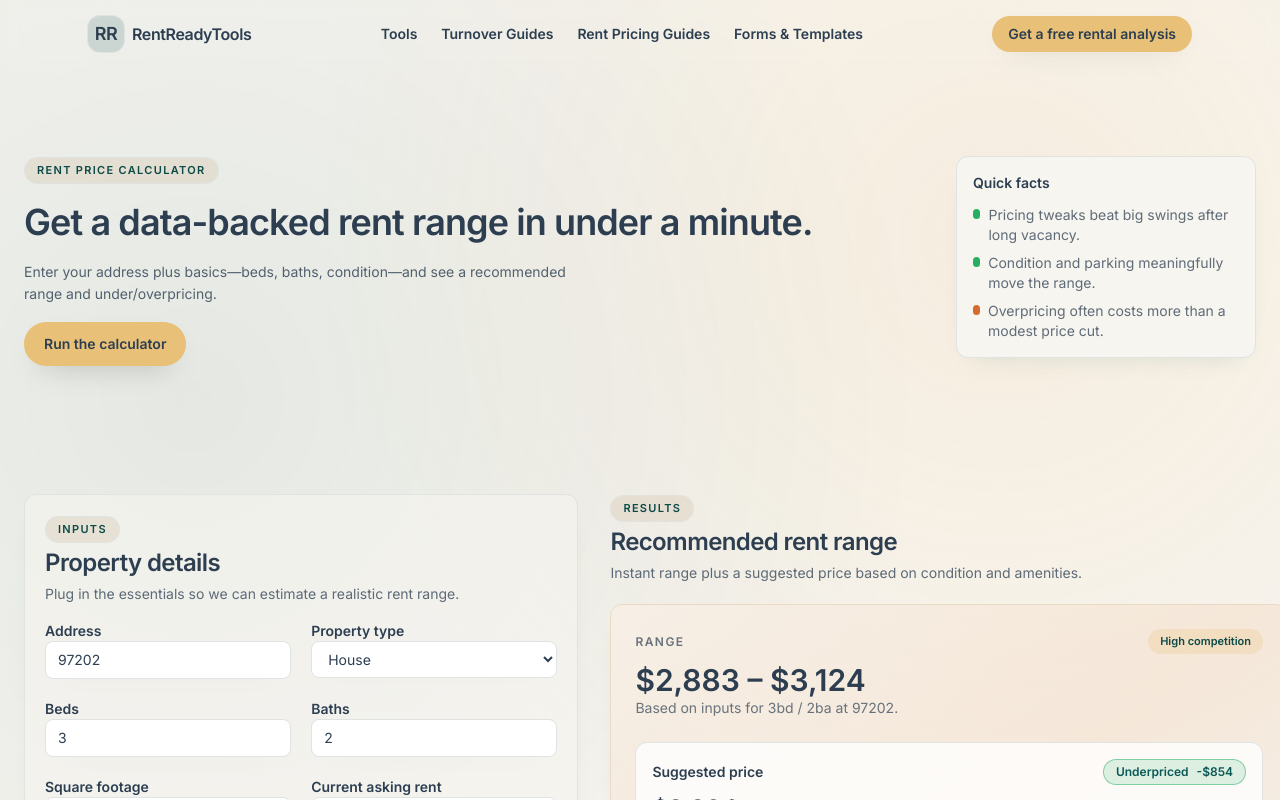
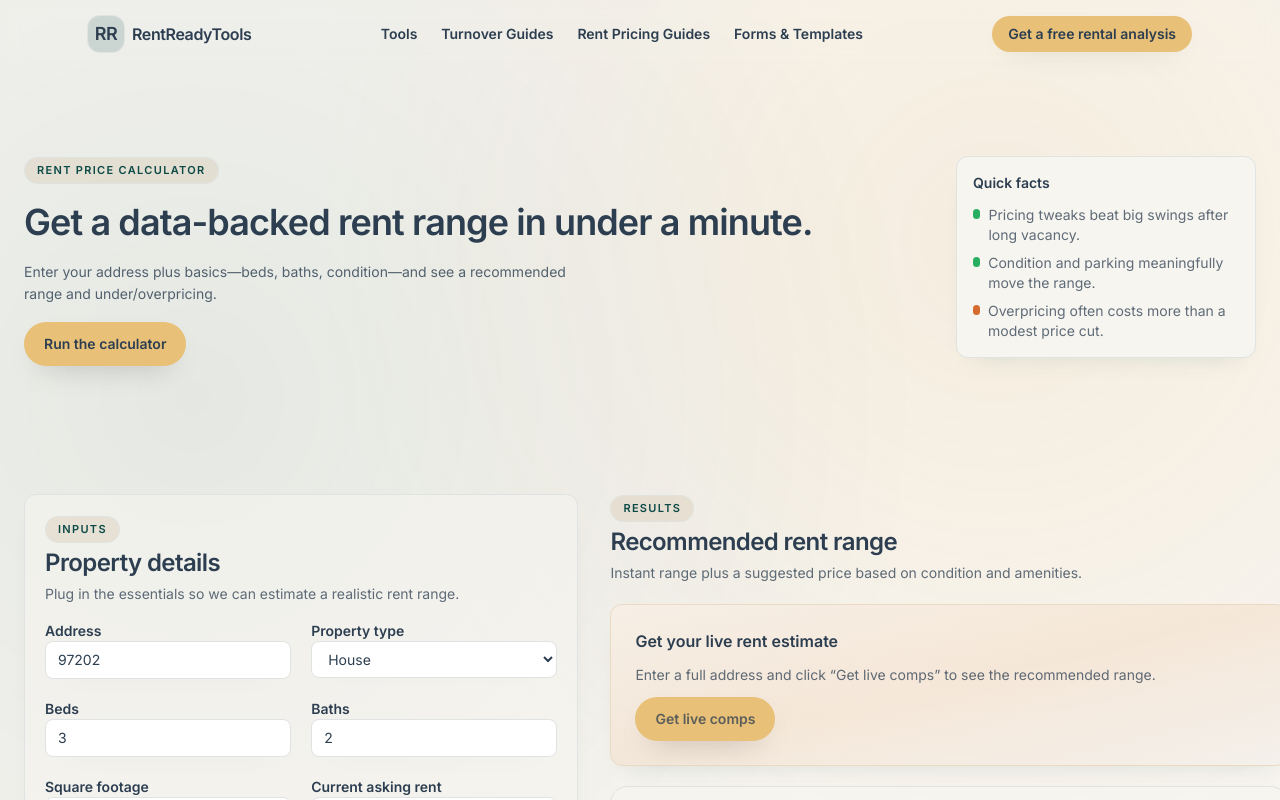
Before and after one commit to MarkTheCoderShark/rentreadytools, a Next.js app in the folder web/: page /tools/rent-pricing-benchmark in a window 1280 px wide. Shown: the top 800 px of the page. Built offline with nearby package versions, Linux system fonts and the light colour scheme.

Commit message:
Gate rent results until live comps are fetched

```diff
--- a/web/src/app/tools/rent-pricing-benchmark/page.tsx
+++ b/web/src/app/tools/rent-pricing-benchmark/page.tsx
@@ -180,6 +180,10 @@ export default function RentPricingPage() {
     };
   }, [apiEstimate, heuristic, inputs.currentRent, inputs.sqft]);
 
+  const hasLiveEstimate =
+    apiEstimate.status === "ready" &&
+    ((apiEstimate.data?.medianRent ?? 0) > 0 || (apiEstimate.data?.currentRentZestimate ?? 0) > 0);
+
   return (
     <main
       className="relative mx-auto w-full space-y-10 px-4 py-8 text-rr-text-primary md:px-6 md:py-10"
@@ -322,6 +326,8 @@ export default function RentPricingPage() {
             description="Instant range plus a suggested price based on condition and amenities."
           />
           <div className="rounded-[12px] border border-rr-rent-border bg-gradient-to-br from-rr-rent-grad-start via-rr-rent-peach/40 to-rr-rent-grad-end p-6 shadow-[var(--shadow-soft)]">
+            {hasLiveEstimate ? (
+              <>
                 <div className="flex items-center justify-between">
                   <p className="text-xs font-semibold uppercase tracking-[0.12em] text-rr-text-primary/70">Range</p>
                   <span className="rounded-full bg-rr-accent-gold/25 px-3 py-1 text-[11px] font-semibold text-rr-accent-darkteal">
@@ -370,6 +376,21 @@ export default function RentPricingPage() {
                     ]}
                   />
                 </div>
+              </>
+            ) : (
+              <div className="space-y-3 text-sm text-rr-text-primary/75">
+                <p className="text-base font-semibold text-rr-text-primary">Get your live rent estimate</p>
+                <p>Enter a full address and click “Get live comps” to see the recommended range.</p>
+                <div className="flex flex-wrap gap-2">
+                  <PrimaryButton href="#tool" onClick={(e) => { e.preventDefault(); fetchComps(); }}>
+                    Get live comps
+                  </PrimaryButton>
+                  {apiEstimate.status === "error" ? (
+                    <p className="text-xs text-rr-status-alert">{apiEstimate.error || "Unable to fetch comps."}</p>
+                  ) : null}
+                </div>
+              </div>
+            )}
           </div>
 
           <CTACluster />
```
Lines whose indentation alone changed are shown as unchanged.
